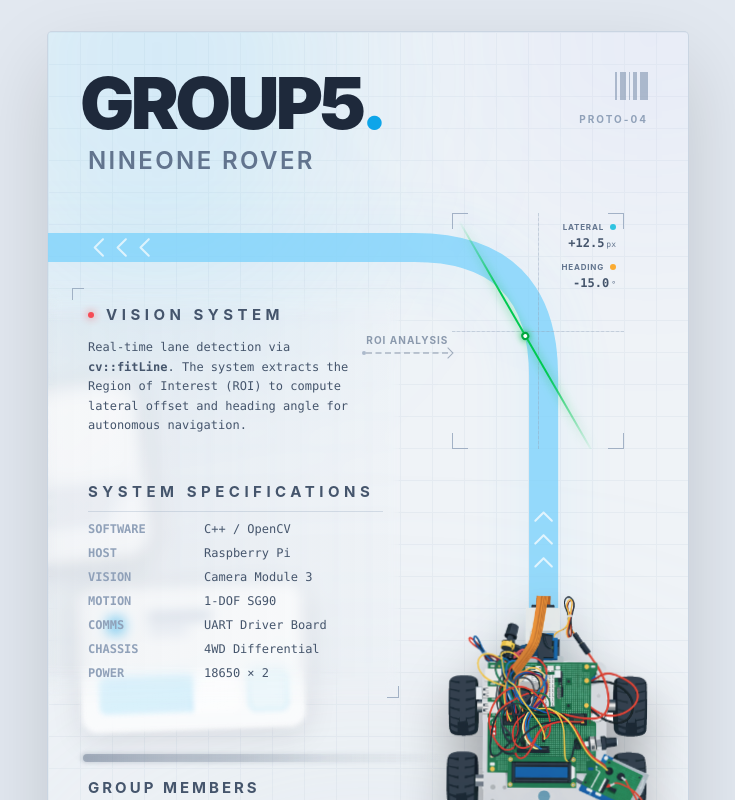
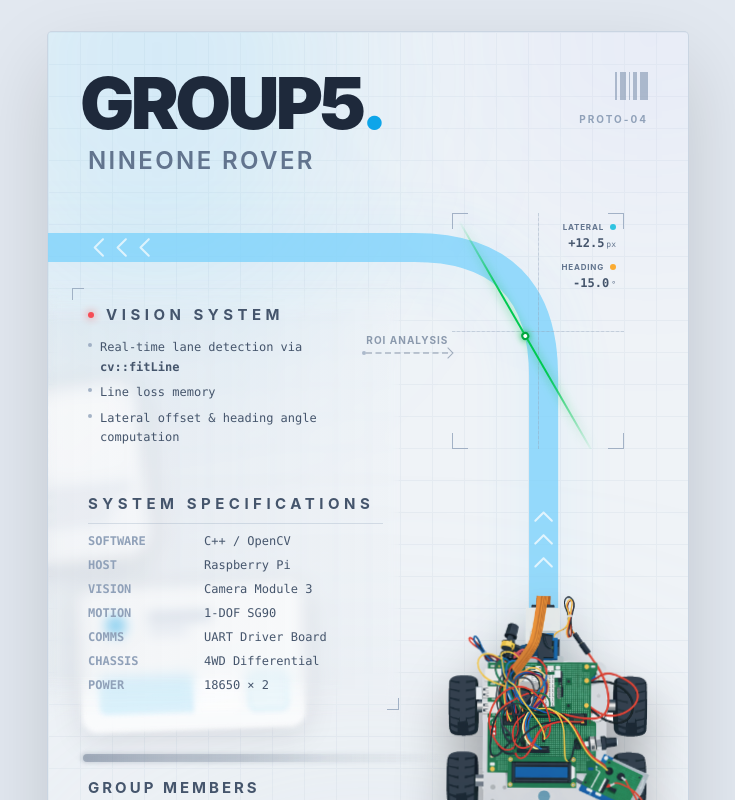
Before and after one commit to Leon144-art/Poster, a React (Vite) app in the folder Poster/: page / in a window 1280 px wide. Shown: the top 800 px of the page, without its empty margins (272-1007 px from the left). Built offline with nearby package versions, Linux system fonts and the light colour scheme.

Commit message:
feat: 优化实时车道检测信息展示，使用列表格式增强可读性

```diff
--- a/Poster/src/app/App.tsx
+++ b/Poster/src/app/App.tsx
@@ -598,9 +598,20 @@ export default function App() {
                   </p>
                 </div>
 
-                <p className={`text-[11px] sm:text-[12px] leading-relaxed ${theme.mutedStrong} font-mono`}>
-                  Real-time lane detection via <span className={`${theme.mutedStrong} font-bold`}>cv::fitLine</span>. The system extracts the Region of Interest (ROI) to compute lateral offset and heading angle for autonomous navigation.
-                </p>
+                <ul className={`text-[11px] sm:text-[12px] leading-relaxed ${theme.mutedStrong} font-mono flex flex-col gap-1.5`}>
+                  <li className="flex items-start gap-2">
+                    <span className="mt-[0.4em] w-1 h-1 rounded-sm bg-slate-400/80 shrink-0" />
+                    <span>Real-time lane detection via <span className={`${theme.mutedStrong} font-bold`}>cv::fitLine</span></span>
+                  </li>
+                  <li className="flex items-start gap-2">
+                    <span className="mt-[0.4em] w-1 h-1 rounded-sm bg-slate-400/80 shrink-0" />
+                    <span>Line loss memory</span>
+                  </li>
+                  <li className="flex items-start gap-2">
+                    <span className="mt-[0.4em] w-1 h-1 rounded-sm bg-slate-400/80 shrink-0" />
+                    <span>Lateral offset & heading angle computation</span>
+                  </li>
+                </ul>
 
                 {/* Guiding Arrow to the right (ROI Panel) */}
                 <div className="absolute top-[45px] left-[93%] w-[90px] flex items-center opacity-70 pointer-events-none z-10">
```
